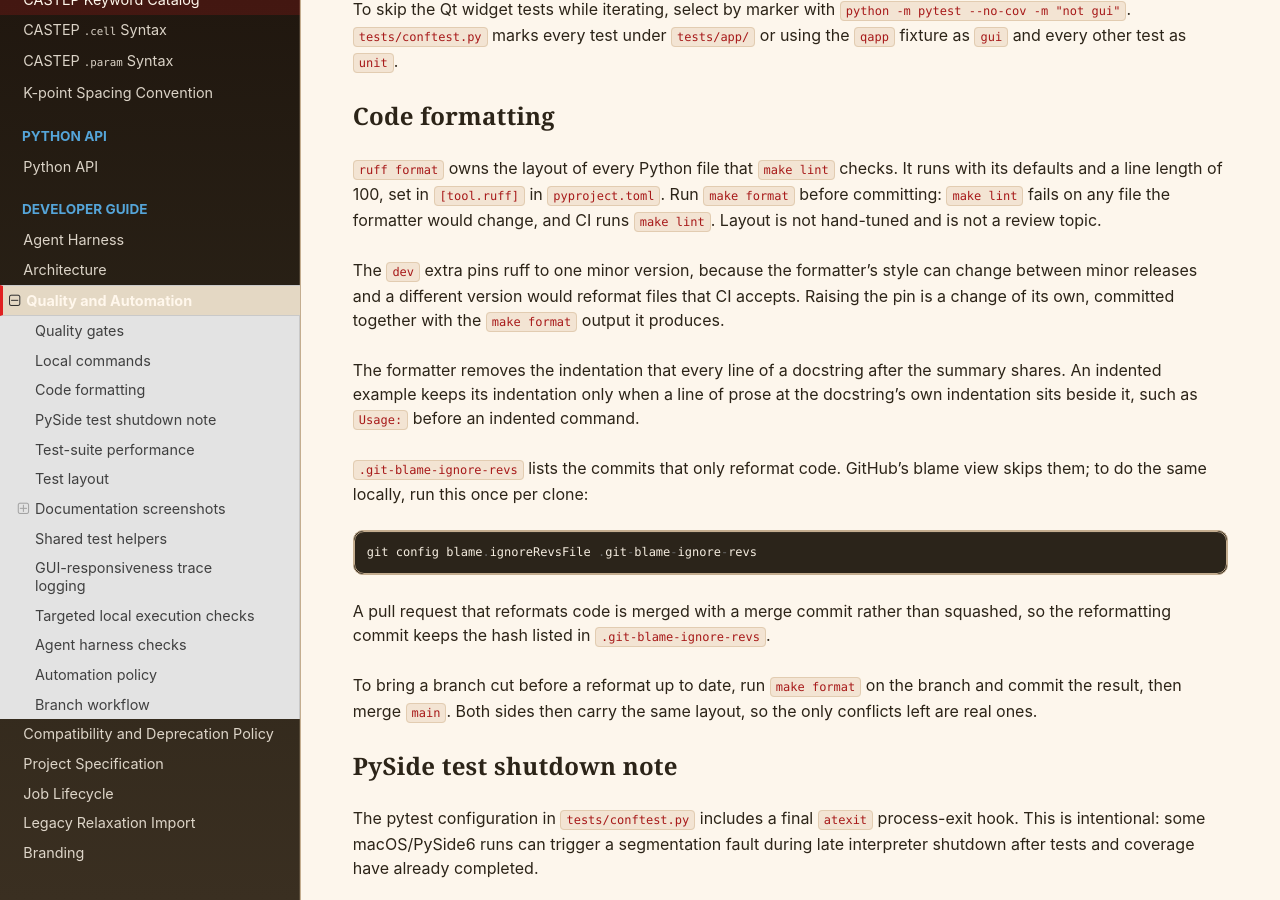
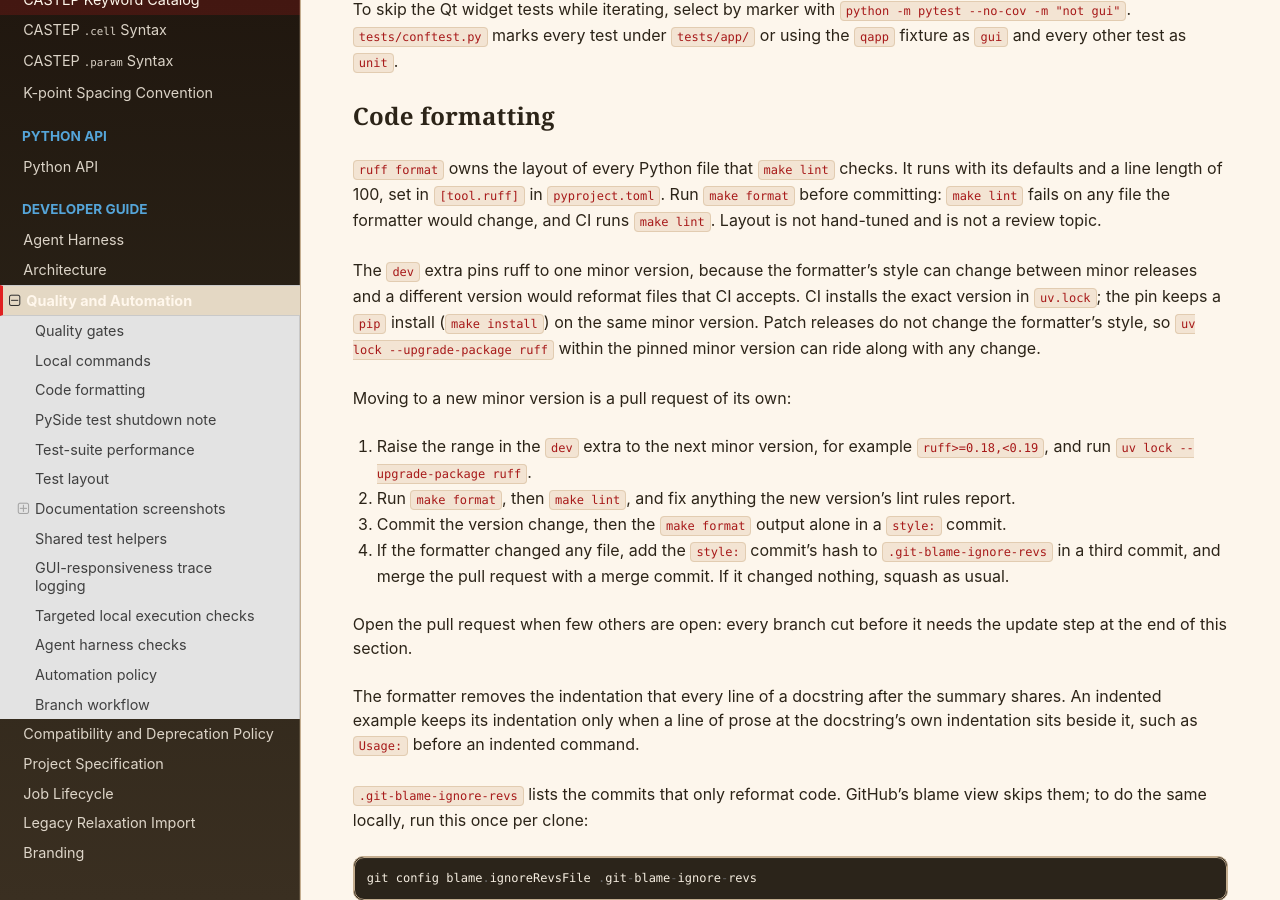
Before and after one commit to BenHuddart/mufinder, a Sphinx documentation site: the page built from docs/quality_and_automation.rst, in a window 1280 px wide and 900 px high, scrolled down 1118 px. Built offline with Sphinx 7.4.7 and the Read the Docs theme 3.1.0, drawn with Linux system fonts in a browser that asks for light colours.

Commit message:
docs: describe how to move ruff to a new minor version
Co-Authored-By: Claude Opus 5.5 <noreply@anthropic.com>

```diff
--- a/docs/quality_and_automation.rst
+++ b/docs/quality_and_automation.rst
@@ -67,8 +67,25 @@ hand-tuned and is not a review topic.
 
 The ``dev`` extra pins ruff to one minor version, because the formatter's style
 can change between minor releases and a different version would reformat files
-that CI accepts. Raising the pin is a change of its own, committed together with
-the ``make format`` output it produces.
+that CI accepts. CI installs the exact version in ``uv.lock``; the pin keeps a
+``pip`` install (``make install``) on the same minor version. Patch releases do
+not change the formatter's style, so ``uv lock --upgrade-package ruff`` within
+the pinned minor version can ride along with any change.
+
+Moving to a new minor version is a pull request of its own:
+
+1. Raise the range in the ``dev`` extra to the next minor version, for example
+   ``ruff>=0.18,<0.19``, and run ``uv lock --upgrade-package ruff``.
+2. Run ``make format``, then ``make lint``, and fix anything the new version's
+   lint rules report.
+3. Commit the version change, then the ``make format`` output alone in a
+   ``style:`` commit.
+4. If the formatter changed any file, add the ``style:`` commit's hash to
+   ``.git-blame-ignore-revs`` in a third commit, and merge the pull request with
+   a merge commit. If it changed nothing, squash as usual.
+
+Open the pull request when few others are open: every branch cut before it
+needs the update step at the end of this section.
 
 The formatter removes the indentation that every line of a docstring after the
 summary shares. An indented example keeps its indentation only when a line of
```
